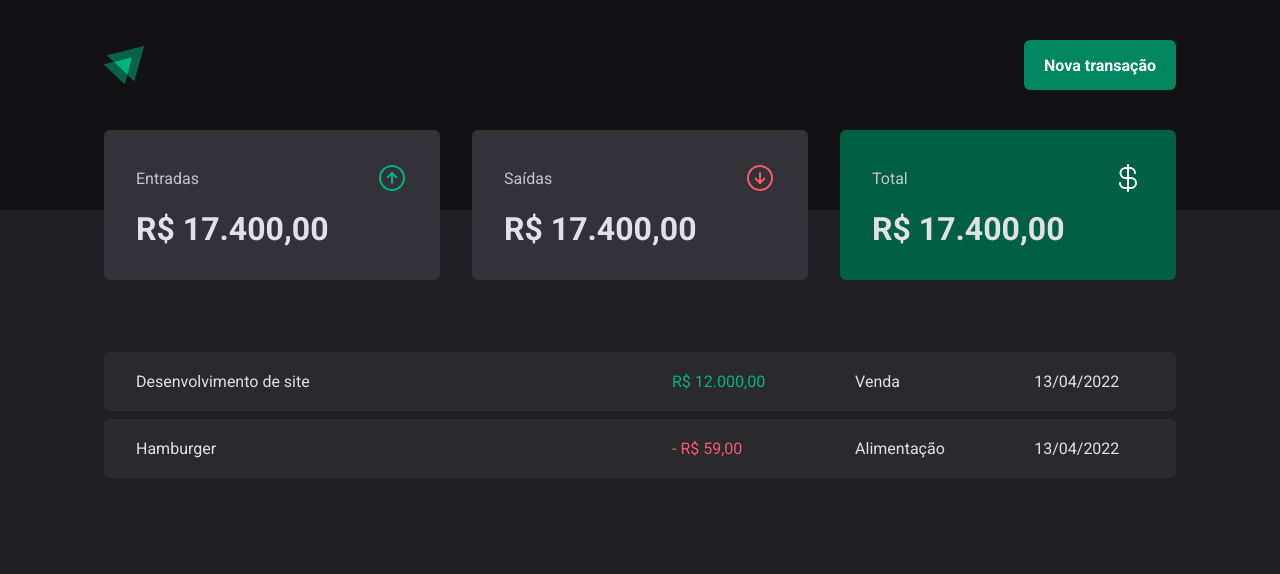
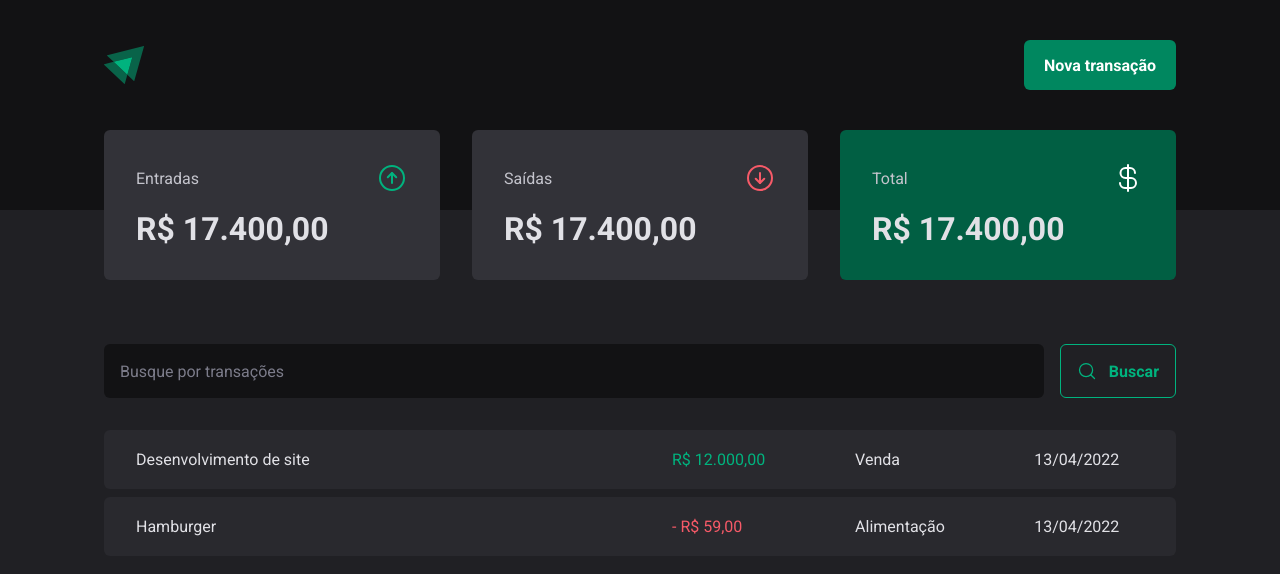
Before and after one commit to odiegodarocha/dt-money, a React (Vite) app: page / in a window 1280 px wide. Shown: the top 574 px of the page. Built offline with nearby package versions, Linux system fonts and the light colour scheme.

Commit message:
transactions search form

```diff
--- a/src/App.tsx
+++ b/src/App.tsx
@@ -1,5 +1,5 @@
 import { ThemeProvider } from "styled-components";
-import { Transactions } from "./pages/transactions";
+import { Transactions } from "./pages/Transactions";
 import { GlobalStyle } from "./styles/global";
 import { defaultTheme } from "./styles/themes/default";
 
--- /dev/null
+++ b/src/pages/Transactions/components/SearchForm/index.tsx
@@ -0,0 +1,14 @@
+import { MagnifyingGlass } from "phosphor-react";
+import { SearchFormContainer } from "./styles";
+
+export function SearchForm() {
+  return (
+    <SearchFormContainer>
+      <input type="text" placeholder="Busque por transações" />
+      <button>
+        <MagnifyingGlass size={20} />
+        Buscar
+      </button>
+    </SearchFormContainer>
+  )
+}
--- /dev/null
+++ b/src/pages/Transactions/components/SearchForm/styles.ts
@@ -0,0 +1,40 @@
+import styled from "styled-components";
+
+export const SearchFormContainer = styled.form`
+  display: flex;
+  gap: 1rem;
+
+  input {
+    flex: 1;
+    border-radius: 6px;
+    border: 0;
+    background: ${props => props.theme["gray-900"]};
+    color: ${props => props.theme["gray-300"]};
+    padding: 1rem;
+
+    &::placeholder {
+      color: ${props => props.theme["gray-500"]};
+    }
+  }
+
+  button {
+    display: flex;
+    align-items: center;
+    gap: 0.75rem;
+
+    border: 0;
+    padding: 1rem;
+    background: transparent;
+    border: 1px solid ${props => props.theme["green-300"]};
+    color: ${props => props.theme["green-300"]};
+    font-weight: bold;
+    border-radius: 6px;
+    transition: 0.2s;
+
+    &:hover {
+      background: ${props => props.theme["green-500"]};
+      border: 1px solid ${props => props.theme["green-500"]};
+      color: ${props => props.theme.white};
+    }
+  }
+`
--- a/src/pages/transactions/index.tsx
+++ b/src/pages/Transactions/index.tsx
@@ -1,5 +1,6 @@
 import { Header } from "../../components/Header";
 import { Summary } from "../../components/Summary";
+import { SearchForm } from "./components/SearchForm";
 import { PriceHighlight, TransactionsContainer, TransactionsTable } from "./styles";
 
 export function Transactions() {
@@ -9,6 +10,7 @@
       <Summary />
 
       <TransactionsContainer>
+        <SearchForm />
         <TransactionsTable>
           <tbody>
             <tr>
```
Also changed, not shown: src/pages/Transactions/styles.ts (renamed from src/pages/transactions/styles.ts).
